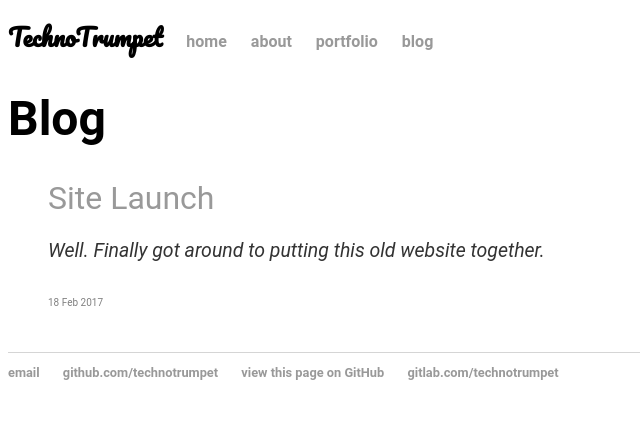
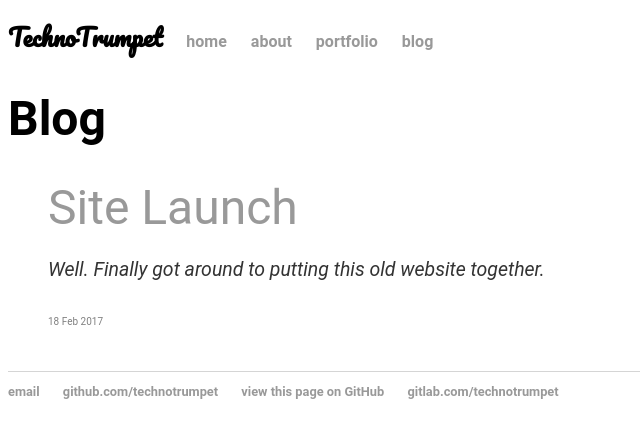
Before and after one commit to TechnoTrumpet/TechnoTrumpet.github.io, a Jekyll site: the page built from blog/index.html, in a window 1280 px wide. Shown: the top 438 px of the page, without its empty margins (0-640 px from the left). Built offline with Jekyll 4.4.1, drawn with Linux system fonts in a browser that asks for light colours.

Commit message:
Update index.html

```diff
--- a/blog/index.html
+++ b/blog/index.html
@@ -7,7 +7,7 @@ layout: default
 	<ul class="posts">
 
 	  {% for post in site.posts %}
-	    <li><font size="6"><a href="{{ post.url }}" title="{{ post.title }}">{{ post.title }}</a></font>
+	    <li><font size="7"><a href="{{ post.url }}" title="{{ post.title }}">{{ post.title }}</a></font>
 		    <i><font size="2">{{ post.excerpt }}</font></i>
 		    <font size="1" color="grey"><!--<span>-->{{ post.date | date_to_string }}<!--</span>--></font>
 		</li>
```
